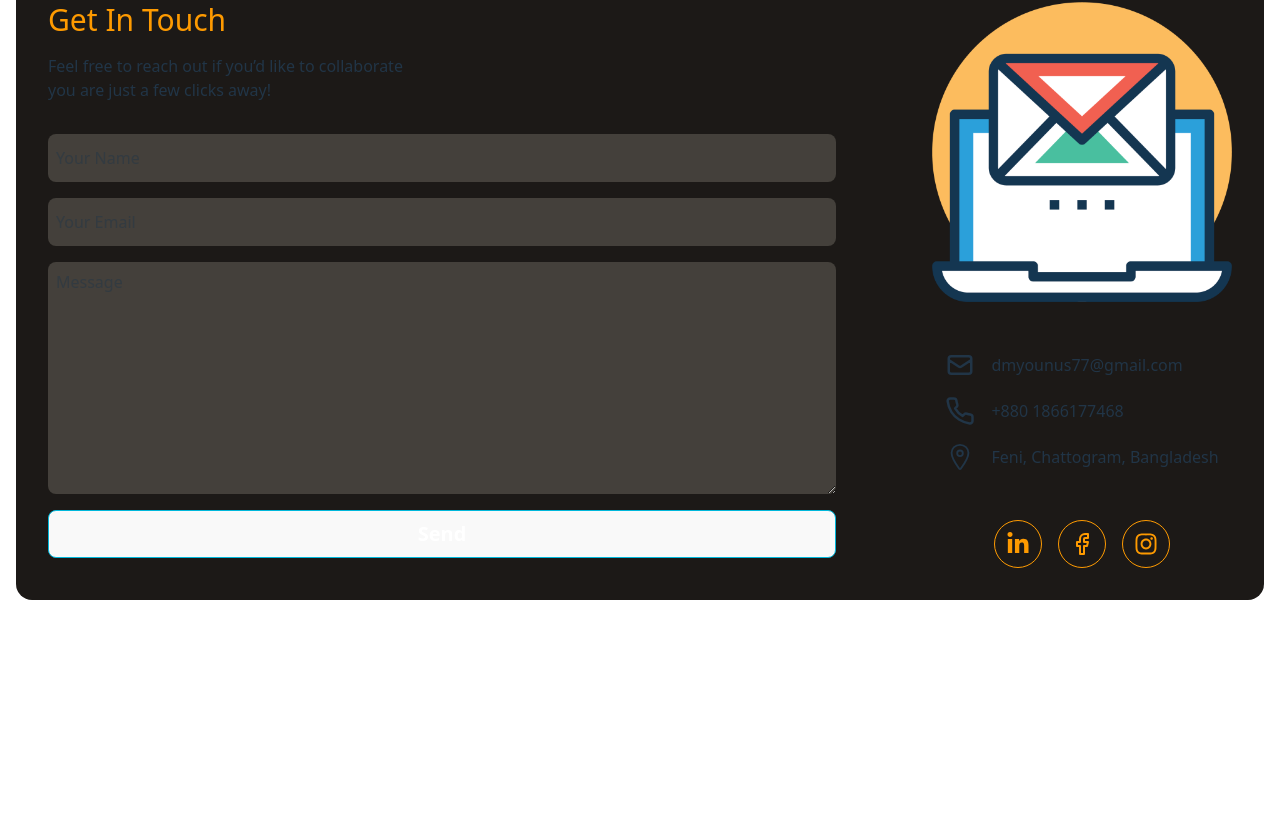
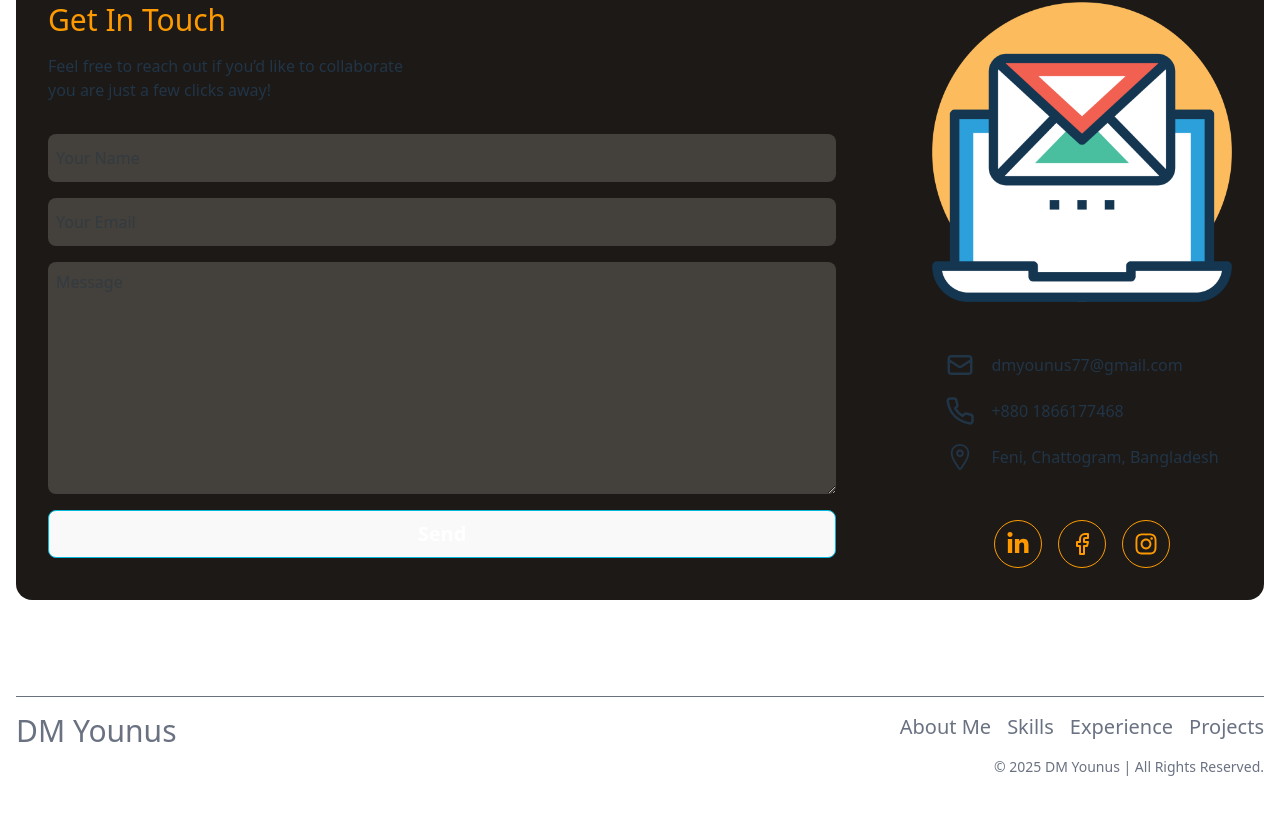
Before and after one commit to safin33221/Md-Younus_-Portfolios-, a React (Vite) app: page / in a window 1280 px wide. Shown: the part 3729-4544 px from the top of the page. Before the commit the page ends 4329 px from the top, so only its background shows below. Built offline with nearby package versions, Linux system fonts and the light colour scheme.

Commit message:
Add footer component and integrate scroll links.

```diff
--- a/package.json
+++ b/package.json
@@ -16,6 +16,7 @@
     "react": "^19.1.0",
     "react-dom": "^19.1.0",
     "react-icons": "^5.5.0",
+    "react-scroll": "^1.9.3",
     "styled-components": "^6.1.19",
     "tailwindcss": "^4.1.10"
   },
--- a/src/App.jsx
+++ b/src/App.jsx
@@ -6,6 +6,7 @@ import SkillsSection from './Components/Skill';
 import ExperienceMain from './Components/ExperienceSection/ExperienceMain';
 import ProjectMain from './Components/projectSection/ProjectMain';
 import ContactMain from './Components/contact/ContactMain';
+import Footer from './Components/footer/footer';
 
 const App = () => {
   return (
@@ -31,6 +32,7 @@ const App = () => {
         <ContactMain />
 
         {/* footer */}
+        <Footer />
       </main>
     </div>
   );
--- a/src/Components/HeroSection.jsx
+++ b/src/Components/HeroSection.jsx
@@ -2,7 +2,7 @@ import React from 'react';
 import profile from '../assets/profile.jpg'
 const HeroSection = () => {
   return (
-    <section className="py-10 flex items-center bg-gray-50 dark:bg-gray-950 text-gray-800 px-6 lg:px-16 py-12 transition-colors duration-300">
+    <section id='hero' className="flex items-center bg-gray-50 dark:bg-gray-950 text-gray-800 px-6 lg:px-16 py-12 transition-colors duration-300">
       <div className="container mx-auto flex flex-col-reverse md:flex-row  gap-12 items-center">
 
         {/* Left Column: Text Content */}
--- /dev/null
+++ b/src/Components/footer/Footer.jsx
@@ -0,0 +1,36 @@
+import { footerLinks } from '../../constants';
+import { Link } from 'react-scroll';
+
+const Footer = () => {
+  return (
+    <div className="px-4">
+      <div className="w-full h-[1px] bg-gray-500 mt-24"></div>
+      <div className="md:flex justify-between mt-4 max-w-[1400px] mx-auto sm:hidden">
+        <p className="text-3xl text-gray-500 ">DM Younus </p>
+        <ul className="flex gap-4 text-gray-500 text-xl">
+          {footerLinks.map((item, index) => {
+            return (
+              <li key={index}>
+                <Link
+                  spy={true}
+                  smooth={true}
+                  duration={500}
+                  offset={-120}
+                  to={item.section}
+                  className="hover:text-white transition-all duration-500 cursor-pointer"
+                >
+                  {item.name}
+                </Link>
+              </li>
+            );
+          })}
+        </ul>
+      </div>
+      <p className="max-w-[1400px] mx-auto text-right mt-2 pb-12 text-sm text-gray-500">
+        © {new Date().getFullYear()} DM Younus | All Rights Reserved.
+      </p>
+    </div>
+  )
+}
+
+export default Footer;
--- a/src/constants/index.js
+++ b/src/constants/index.js
@@ -62,3 +62,22 @@ export const projects = [
     link: "#",
   },
 ];
+
+export const footerLinks = [
+    {
+      name: "About Me",
+      section: "about",
+    },
+    {
+      name: "Skills",
+      section: "skills",
+    },
+    {
+      name: "Experience",
+      section: "experience",
+    },
+    {
+      name: "Projects",
+      section: "projects",
+    },
+  ];
```
Also changed, not shown: 1 other file (tests, documents, lock files or other folders).
